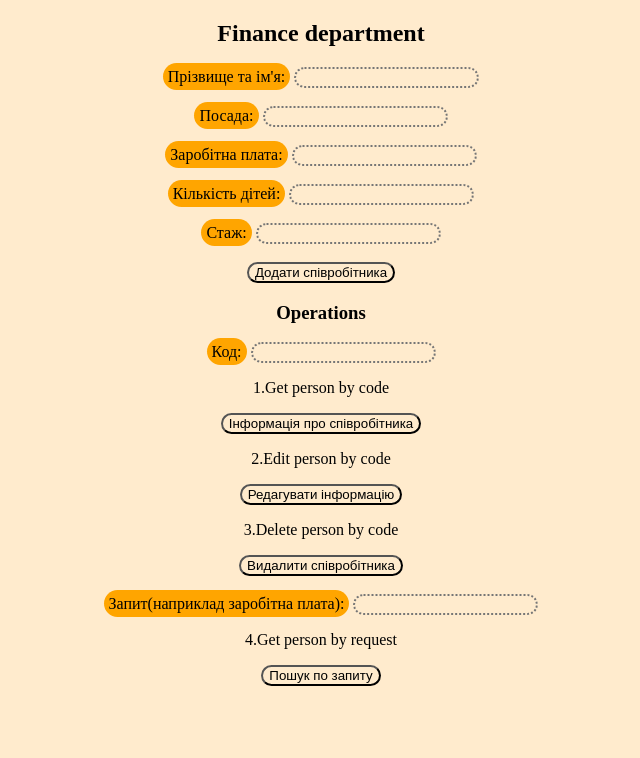
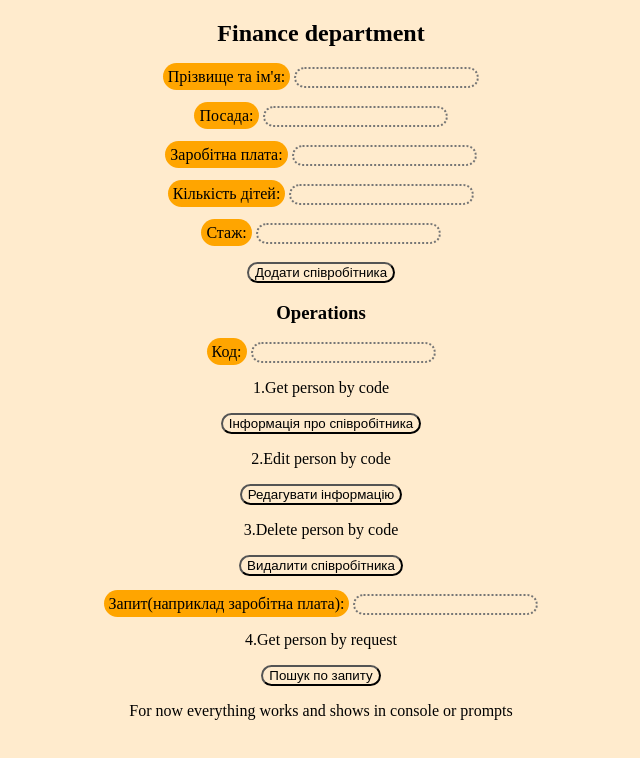
Before and after one commit to kovalsofiia/basics-web, a plain HTML site: page lab9/index.html in a window 1280 px wide. Shown: the whole page, without its empty margins (319-959 px from the left). Drawn offline with Linux system fonts and the light colour scheme.

Commit message:
Added message

```diff
--- a/lab9/index.html
+++ b/lab9/index.html
@@ -46,5 +46,8 @@
         <p>4.Get person by request</p>
         <button type="button" onclick="answerRequest()">Пошук по запиту</button>
     </form>
+
+
+    <p id="text-pole">For now everything works and shows in console or prompts</p>
 </body>
 </html>
```
